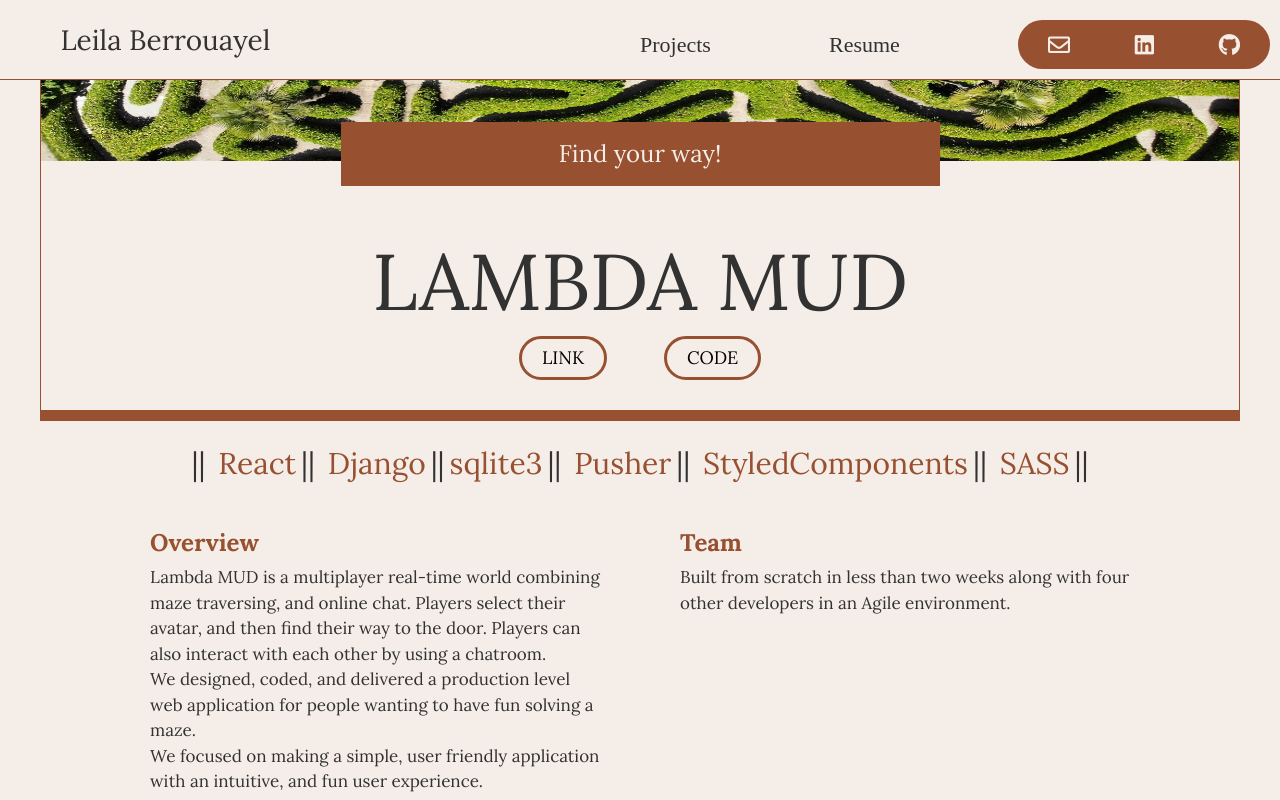
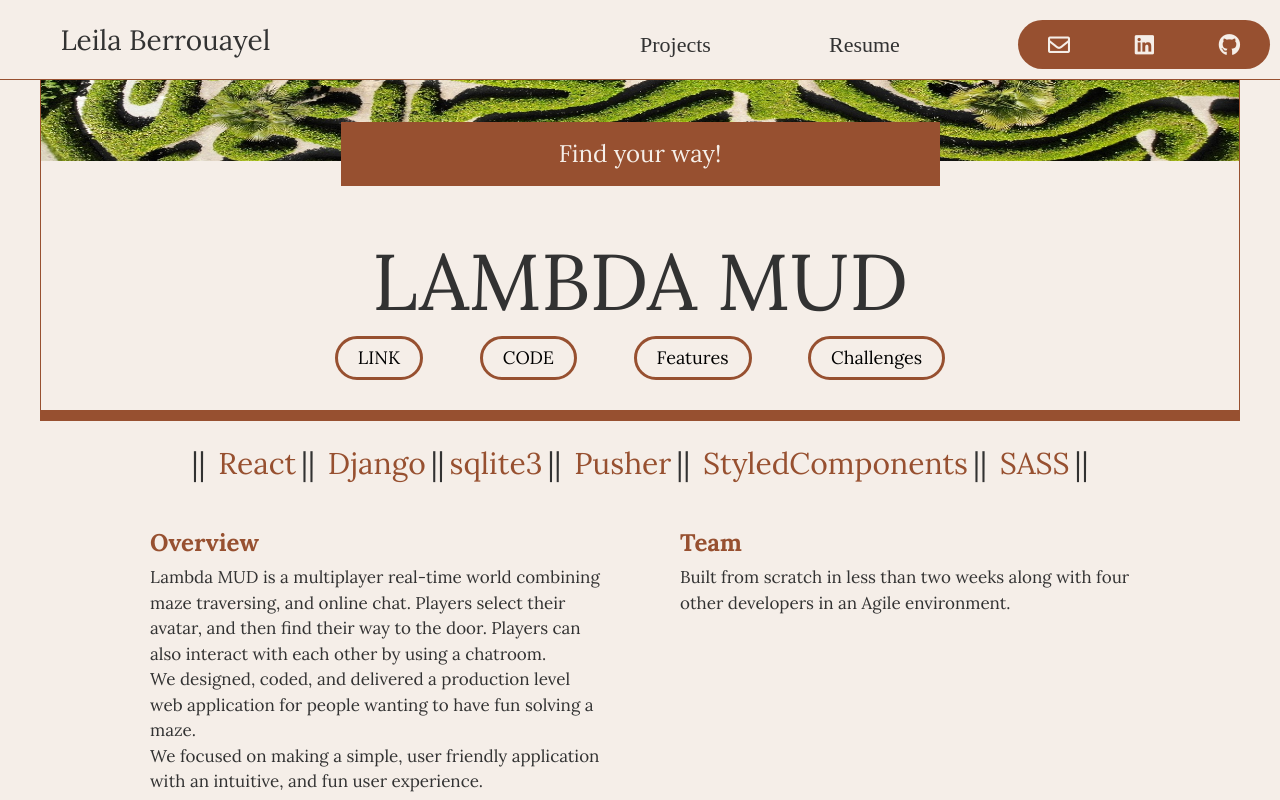
Before and after one commit to leila100/portfolio2, a React (Create React App) app in the folder website/: page /mud in a window 1280 px wide. Shown: the top 800 px of the page. Built offline with nearby package versions, Linux system fonts and the light colour scheme.

Commit message:
Add links for features and challenges in Lambda MUD header

```diff
--- a/website/src/components/projects/LambdaMUD.js
+++ b/website/src/components/projects/LambdaMUD.js
@@ -1,4 +1,5 @@
 import React from "react";
+import { Link } from "react-scroll";
 
 import mud_header from "../../assets/images/MUD_header.jpg";
 import mud from "../../assets/images/maze_avatar.png";
@@ -12,29 +13,39 @@ const LambdaMUD = () => {
   return (
     <>
       <header id='home'>
-        <div class='header'>
-          <img src={mud_header} alt='Maze' class='header_img' />
-          <div class='job_title'>Find your way!</div>
-          <div class='header_body'>
+        <div className='header'>
+          <img src={mud_header} alt='Maze' className='header_img' />
+          <div className='job_title'>Find your way!</div>
+          <div className='header_body'>
             <div>
-              <div class='name'>LAMBDA MUD</div>
-              <div class='links'>
-                <div class='link'>
+              <div className='name'>LAMBDA MUD</div>
+              <div className='links'>
+                <div className='link'>
                   <a href='https://lambda-mud7.netlify.com/' target='_blank' rel='noopener noreferrer'>
                     LINK
                   </a>
                 </div>
-                <div class='link'>
+                <div className='link'>
                   <a href='https://github.com/LambdaMUD' target='_blank' rel='noopener noreferrer'>
                     CODE
                   </a>
+                </div>
+                <div className='link'>
+                  <Link activeClass='activeProj' to='features' spy={true} smooth={true} offset={-100} duration={500}>
+                    Features
+                  </Link>
+                </div>
+                <div className='link'>
+                  <Link activeClass='activeProj' to='challenges' spy={true} smooth={true} offset={-70} duration={500}>
+                    Challenges
+                  </Link>
                 </div>
               </div>
             </div>
           </div>
         </div>
       </header>
-      <section class='about'>
+      <section className='about'>
         <h2>
           <div>
             <span>||</span> React<span>||</span> Django<span>||</span>
@@ -46,8 +57,8 @@ const LambdaMUD = () => {
             <span>||</span> StyledComponents<span>||</span> SASS<span>||</span>
           </div>
         </h2>
-        <div class='descriptions'>
-          <div class='desc'>
+        <div className='descriptions'>
+          <div className='desc'>
             <h3>Overview</h3>
             <p>
               Lambda MUD is a multiplayer real-time world combining maze traversing, and online chat. Players select
@@ -60,23 +71,23 @@ const LambdaMUD = () => {
             </p>
             <p>We focused on making a simple, user friendly application with an intuitive, and fun user experience.</p>
           </div>
-          <div class='desc'>
+          <div className='desc'>
             <h3>Team</h3>
             <p>Built from scratch in less than two weeks along with four other developers in an Agile environment.</p>
           </div>
         </div>
       </section>
-      <section class='features'>
+      <section className='features' id='features'>
         <h2>
           <span>||</span>FEATURES<span>||</span>
         </h2>
-        <div class='feature'>
+        <div className='feature'>
           <h3>Maze</h3>
           <p>
             A maze is created allowing the user to have fun solving it by choosing a route to the exit door. To move,
             the user can either use the arrows provided or use the W A S D keys on the keyboard.
           </p>
-          <div class='imgs'>
+          <div className='imgs'>
             <a href={maze} target='_blank' rel='noopener noreferrer'>
               <img src={maze} alt='Maze' />
             </a>
@@ -85,10 +96,10 @@ const LambdaMUD = () => {
             </a>
           </div>
         </div>
-        <div class='feature'>
+        <div className='feature'>
           <h3>Choose your avatar</h3>
           <p>A collection of user characters are available. Select the one you prefer or try them all.</p>
-          <div class='imgs'>
+          <div className='imgs'>
             <a href={avatars} target='_blank' rel='noopener noreferrer'>
               <img src={avatars} alt='Avatars' />
             </a>
@@ -97,10 +108,10 @@ const LambdaMUD = () => {
             </a>
           </div>
         </div>
-        <div class='feature'>
+        <div className='feature'>
           <h3>Chat with other players</h3>
           <p>Have a conversation with other players using the chatroom provided.</p>
-          <div class='imgs'>
+          <div className='imgs'>
             <a href={chat1} target='_blank' rel='noopener noreferrer'>
               <img src={chat1} alt='Chat room' />
             </a>
@@ -110,12 +121,12 @@ const LambdaMUD = () => {
           </div>
         </div>
       </section>
-      <section class='about'>
+      <section className='about' id='challenges'>
         <h2>
           <span>||</span>CHALLENGES<span>||</span>
         </h2>
-        <div class='descriptions'>
-          <div class='desc'>
+        <div className='descriptions'>
+          <div className='desc'>
             <h3>Communication</h3>
             <p>
               Effective communication is the most important part of teamwork and involves consistently updating each
@@ -125,7 +136,7 @@ const LambdaMUD = () => {
               The team had communication problems that got resolved after feedback from team leads in Lambda School.
             </p>
           </div>
-          <div class='desc'>
+          <div className='desc'>
             <h3>Learning new Technology</h3>
             <p>
               Learning a new technology in a limited time is challenging, but we were required to use Django and Pusher.
@@ -135,7 +146,7 @@ const LambdaMUD = () => {
               - Implemented Pusher, on the last day of the project, to add chatting capabilities to the application.
             </p>
           </div>
-          <div class='desc'>
+          <div className='desc'>
             <h3>Division of work</h3>
             <p>Used a Trello board to divide and communicate the feature currently being built.</p>
             <p>Was responsible for coding the whole backend server.</p>
```
